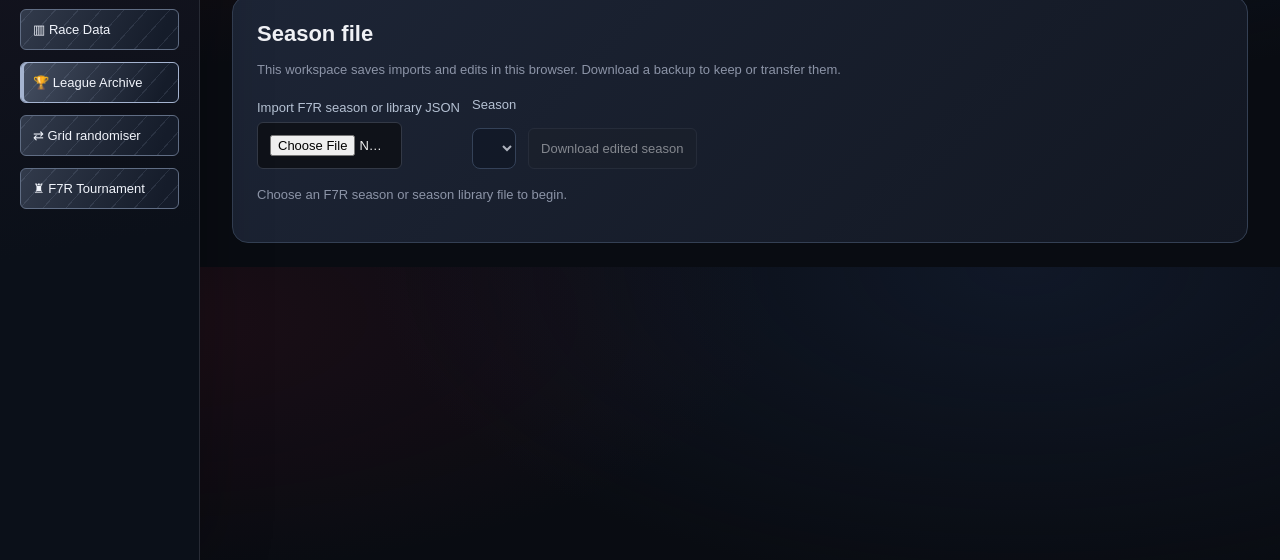
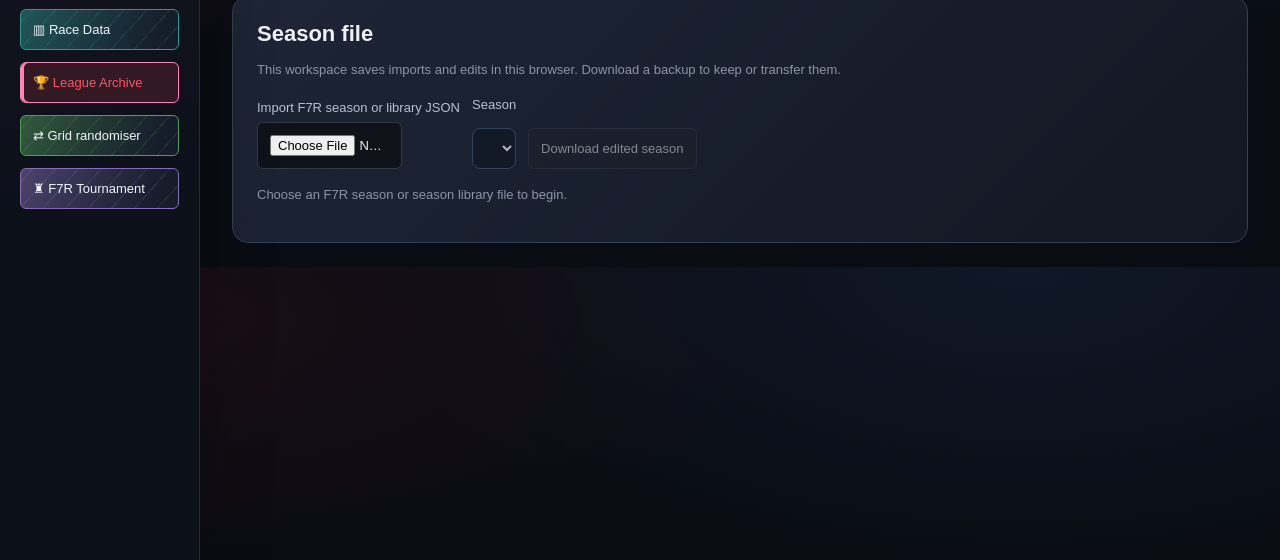
Before and after one commit to taynz18/F7R-Race-Control-, a website: page league.html in a window 1280 px wide. Shown: the part 240-800 px from the top of the page. Drawn offline with Linux system fonts and the light colour scheme.

Commit message:
Fix sidebar accent precedence and increase colour contrast

```diff
--- a/dashboard/style.css
+++ b/dashboard/style.css
@@ -47,26 +47,26 @@ header{border-bottom-color:#37425c66}.heading h1{background:linear-gradient(105d
 #race-surface.local-yellow .safety-banner{background:linear-gradient(110deg,#ffd54b,#bc902e 65%,#40371b);box-shadow:0 8px 30px #e6b52912}
 
 aside .control-room-link{display:block;width:100%;margin:12px 0;padding:12px;text-align:left;text-decoration:none;font:inherit;border-radius:6px}
-aside :is(.control-room-link,#live-tab,#flags-tab,#setup-tab){
+aside :where(.control-room-link,#live-tab,#flags-tab,#setup-tab){
   --nav-accent:#a5b4d0;
   --nav-texture:repeating-linear-gradient(132deg,transparent 0 8px,var(--nav-stripe) 8px 9px,transparent 9px 17px);
   --nav-stripe:color-mix(in srgb,var(--nav-accent) 13%,transparent);
-  --nav-tint:20%;
+  --nav-tint:31%;
   color:#f1f4fb;
-  border:1px solid color-mix(in srgb,var(--nav-accent) 46%,#263044);
+  border:1px solid color-mix(in srgb,var(--nav-accent) 60%,#263044);
   background:var(--nav-texture),linear-gradient(112deg,color-mix(in srgb,var(--nav-accent) var(--nav-tint),#151c2a),#151c2a 88%);
 }
 aside :is(#live-tab,[href="./index.html"]){--nav-accent:#ff5d78}
 aside [href="./history.html"]{--nav-accent:#6fb4ff}
-aside [href="./race-data.html"]{--nav-accent:#51d9c7}
-aside :is(#flags-tab,[href="./admin.html"]){--nav-accent:#f4ce68}
+aside [href="./race-data.html"]{--nav-accent:#35dbc1}
+aside :is(#flags-tab,[href="./admin.html"]){--nav-accent:#ffda54}
 aside [href="./discord.html"]{--nav-accent:#98a2ff}
 aside #setup-tab{--nav-accent:#9dbad4}
-aside [href="./grid.html"]{--nav-accent:#9cdd6a}
+aside [href="./grid.html"]{--nav-accent:#71e462}
 aside [href="./tournament.html"]{--nav-accent:#c798ff}
-aside [href="./league.html"]{--nav-accent:#f593bf}
+aside [href="./league.html"]{--nav-accent:#ff82b8}
 aside :is(.control-room-link,#live-tab,#flags-tab,#setup-tab):is(.active,:hover,:focus-visible){
-  --nav-tint:34%;
+  --nav-tint:45%;
   border-color:var(--nav-accent);
 }
 aside :is(.control-room-link,#live-tab,#flags-tab,#setup-tab).active{box-shadow:inset 3px 0 var(--nav-accent)}
--- a/league.html
+++ b/league.html
@@ -1,7 +1,7 @@
 <!doctype html>
 <html lang="en"><head><meta charset="utf-8"><meta name="viewport" content="width=device-width,initial-scale=1">
 <title>F7R · League Archive</title><link rel="icon" type="image/png" sizes="64x64" href="./assets/f7r-favicon.png">
-<link rel="stylesheet" href="./dashboard/style.css?v=nav-colours1"><link rel="stylesheet" href="./dashboard/race-data.css?v=1">
+<link rel="stylesheet" href="./dashboard/style.css?v=nav-colours2"><link rel="stylesheet" href="./dashboard/race-data.css?v=1">
 <script type="module" src="./dashboard/league.js?v=2"></script><link rel="apple-touch-icon" sizes="180x180" href="./assets/f7r-home-180.png"><link rel="manifest" href="./manifest.webmanifest"></head><body>
 <aside><img src="./assets/f7r-logo.png" alt="F7R"><small>RACE CONTROL</small><a class="control-room-link" href="./index.html">◉ Live telemetry</a><a class="control-room-link" href="./history.html">◷ Previous sessions</a><a class="control-room-link" href="./race-data.html">▥ Race Data</a><a class="control-room-link active" href="./league.html" aria-current="page">🏆 League Archive</a><a class="control-room-link" href="./grid.html">⇄ Grid randomiser</a><a class="control-room-link" href="./tournament.html">♜ F7R Tournament</a></aside>
 <main><header><span>F7R / LEAGUE ARCHIVE</span></header><div class="heading"><div><div class="eyebrow">SEASONS · RESULTS · DRIVER RECORDS</div><h1>League Archive</h1><p>Review imported results before they become part of the championship record.</p></div></div>
```
Also changed, not shown: grid.html (+1 -1 lines), history.html (+1 -1 lines), index.html (+1 -1 lines), race-data.html (+1 -1 lines), tournament.html (+1 -1 lines).
